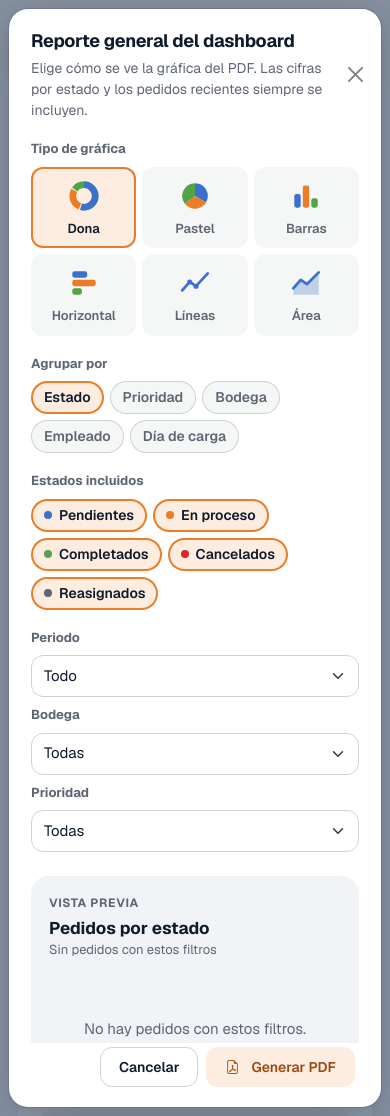
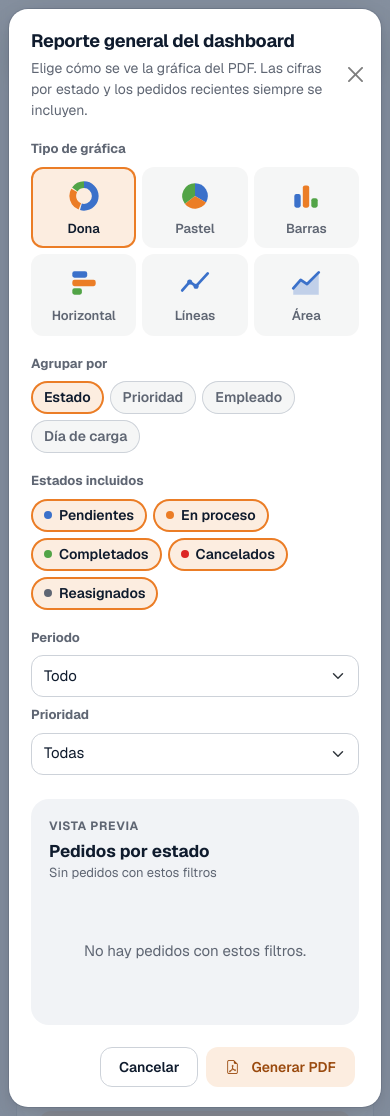
Before and after one commit to Parrrritaa/PickFlowAPP, an ASP.NET Core app: page /Reportes in a window 390 px wide, after a click on "Configurar y generar PDF". Run offline with ASP.NET Core 8, Linux system fonts and the light colour scheme; the visitor is signed in with stand-in values (Sample User, id 1); data that the repository does not hold is empty; some libraries are stand-ins or nearby versions.

Commit message:
Reportes, dashboard y avisos por bodega
Supervisor y auxiliar ven reportes, cifras de Inicio y el contador de
solicitudes solo de su bodega, sin selector de bodega. Los avisos de
solicitudes llegan solo a los supervisores de esa bodega.

```diff
--- a/Controllers/HomeController.cs
+++ b/Controllers/HomeController.cs
@@ -40,13 +40,13 @@ namespace PickingApp.Controllers
                 TotalCompletados = totales.Completados,
                 TotalCancelados = totales.Cancelados,
                 TotalReasignados = totales.Reasignados,
-                Bodegas = await _context.Bodegas.OrderBy(b => b.Nombre).ToListAsync(),
+                Bodegas = await _context.Bodegas.DelAlcance(User).OrderBy(b => b.Nombre).ToListAsync(),
                 UltimosPedidos = await UltimosPedidosAsync()
             });
         }
 
-        // Un pedido dividido se cuenta por sus partes, no como un pedido más
-        private IQueryable<Pedido> PedidosDeTrabajo() => _context.Pedidos.Where(p => !p.Partes.Any());
+        // Un pedido dividido se cuenta por sus partes, no como un pedido más. Supervisor y Auxiliar ven solo su bodega.
+        private IQueryable<Pedido> PedidosDeTrabajo() => _context.Pedidos.DelAlcance(User).Where(p => !p.Partes.Any());
 
         private async Task<(int Pendientes, int EnProceso, int Completados, int Cancelados, int Reasignados)> ContarPorEstadoAsync()
         {
@@ -114,11 +114,12 @@ namespace PickingApp.Controllers
             var totales = await ContarPorEstadoAsync();
             var (totalGrafica, categorias) = await ConsultarGraficaAsync(agrupar, dias, bodegaId, prioridad, estados);
 
-            // Descripción de los filtros que se ven en el encabezado del PDF
+            // Descripción de los filtros que se ven en el encabezado del PDF (con bodega fija, siempre la suya)
             var filtros = new List<string>();
-            if (bodegaId.HasValue)
+            var bodegaFiltro = User.BodegaVisible() ?? bodegaId;
+            if (bodegaFiltro.HasValue)
             {
-                var bodega = await _context.Bodegas.FindAsync(bodegaId.Value);
+                var bodega = await _context.Bodegas.DelAlcance(User).FirstOrDefaultAsync(b => b.Id == bodegaFiltro.Value);
                 if (bodega != null) filtros.Add($"Bodega: {bodega.Nombre}");
             }
             if (!string.IsNullOrWhiteSpace(prioridad)) filtros.Add($"Prioridad: {prioridad}");
--- a/Controllers/ReportesController.cs
+++ b/Controllers/ReportesController.cs
@@ -35,8 +35,8 @@ namespace PickingApp.Controllers
             // Listas para los reportes individuales (incluye inactivos para consultar su historial)
             return View(new ReportesIndexViewModel
             {
-                Empleados = await _context.Empleados.OrderBy(e => e.NombreCompleto).ToListAsync(),
-                Bodegas = await _context.Bodegas.OrderBy(b => b.Codigo).ToListAsync()
+                Empleados = await _context.Empleados.DelAlcance(User).OrderBy(e => e.NombreCompleto).ToListAsync(),
+                Bodegas = await _context.Bodegas.DelAlcance(User).OrderBy(b => b.Codigo).ToListAsync()
             });
         }
 
@@ -50,7 +50,7 @@ namespace PickingApp.Controllers
 
             if (empleadoId.HasValue)
             {
-                var empleado = await _context.Empleados.FindAsync(empleadoId.Value);
+                var empleado = await _context.Empleados.DelAlcance(User).FirstOrDefaultAsync(e => e.Id == empleadoId.Value);
                 if (empleado == null) return FiltroInvalido("El empleado seleccionado no existe.");
 
                 var pedidosEmpleado = await query
@@ -89,11 +89,10 @@ namespace PickingApp.Controllers
 
             var query = PedidosCompletadosEnPeriodo(periodo);
 
-            if (bodegaId.HasValue)
+            var (bodega, error) = await BodegaDelFiltroAsync(bodegaId);
+            if (error != null) return error;
+            if (bodega != null)
             {
-                var bodega = await _context.Bodegas.FindAsync(bodegaId.Value);
-                if (bodega == null) return FiltroInvalido("La bodega seleccionada no existe.");
-
                 var pedidosBodega = await query
                     .Where(p => p.BodegaId == bodega.Id)
                     .Include(p => p.Empleado)
@@ -148,11 +147,11 @@ namespace PickingApp.Controllers
             if (periodo.Desde is DateTime desde) query = query.Where(p => p.FechaCarga >= desde);
             if (periodo.HastaExclusivo is DateTime hasta) query = query.Where(p => p.FechaCarga < hasta);
 
+            var (bodega, error) = await BodegaDelFiltroAsync(bodegaId);
+            if (error != null) return error;
             string? filtro = null;
-            if (bodegaId.HasValue)
+            if (bodega != null)
             {
-                var bodega = await _context.Bodegas.FindAsync(bodegaId.Value);
-                if (bodega == null) return FiltroInvalido("La bodega seleccionada no existe.");
                 query = query.Where(p => p.BodegaId == bodega.Id);
                 filtro = $"Bodega: {bodega.Nombre} ({bodega.Codigo})";
             }
@@ -163,7 +162,7 @@ namespace PickingApp.Controllers
                 $"{pedidos.Count} pedidos, periodo: {periodo.Descripcion}. {filtro ?? "Todas las bodegas"}.");
 
             var pdfBytes = _reportService.GenerarReportePedidosPorPeriodoPdf(pedidos, periodo, filtro);
-            var sufijo = bodegaId.HasValue ? $"_{pedidos.FirstOrDefault()?.Bodega?.Codigo ?? $"Bodega{bodegaId}"}" : "";
+            var sufijo = bodega != null ? $"_{bodega.Codigo}" : "";
             return File(pdfBytes, "application/pdf", $"Reporte_Pedidos{sufijo}_{periodo.ParaArchivo}.pdf");
         }
 
@@ -180,7 +179,7 @@ namespace PickingApp.Controllers
 
             // "Reasignados" incluye los que se reasignaron y después se completaron o cancelaron:
             // el estado Reasignado solo dura mientras el pedido sigue en curso.
-            var query = _context.Pedidos
+            var query = _context.Pedidos.DelAlcance(User)
                 .Include(p => p.Empleado)
                 .Where(p => !p.Partes.Any());
             query = estado switch
@@ -288,7 +287,9 @@ namespace PickingApp.Controllers
             if (error != null) return error;
             if (bodega != null) query = query.Where(p => p.BodegaId == bodega.Id);
 
-            var datos = DatosCargaHoraria.De(await query.ToListAsync(), await _context.Empleados.Where(e => e.Activo).ToListAsync());
+            var enTurno = _context.Empleados.Where(e => e.Activo);
+            if (bodega != null) enTurno = enTurno.Where(e => e.BodegaId == bodega.Id);
+            var datos = DatosCargaHoraria.De(await query.ToListAsync(), await enTurno.ToListAsync());
             var filtro = bodega != null ? $"Bodega: {bodega.Nombre} ({bodega.Codigo})" : null;
 
             await _auditService.RegistrarAsync("Exportar PDF Carga Horaria", "Reportes",
@@ -297,11 +298,13 @@ namespace PickingApp.Controllers
                 $"Reporte_Carga_Horaria{(bodega != null ? "_" + bodega.Codigo : "")}_{periodo.ParaArchivo}.pdf");
         }
 
-        // Bodega elegida en el filtro (null = todas); si no existe, el error para volver a Reportes
+        // Bodega elegida en el filtro (null = todas); si no existe o es de otra, el error para volver a Reportes.
+        // Supervisor y Auxiliar no eligen: el reporte siempre es de su bodega, venga lo que venga en la URL.
         private async Task<(Bodega? Bodega, IActionResult? Error)> BodegaDelFiltroAsync(int? bodegaId)
         {
+            bodegaId = User.BodegaVisible() ?? bodegaId;
             if (!bodegaId.HasValue) return (null, null);
-            var bodega = await _context.Bodegas.FindAsync(bodegaId.Value);
+            var bodega = await _context.Bodegas.DelAlcance(User).FirstOrDefaultAsync(b => b.Id == bodegaId.Value);
             return bodega == null ? (null, FiltroInvalido("La bodega seleccionada no existe.")) : (bodega, null);
         }
 
@@ -309,7 +312,7 @@ namespace PickingApp.Controllers
         // completados). Los divididos cuentan por sus partes, igual que en el reporte de pedidos por periodo.
         private async Task<ResumenEstadosPedidos> ResumenEstadosAsync(PeriodoReporte periodo, int? empleadoId = null, int? bodegaId = null)
         {
-            var query = _context.Pedidos.Where(p => !p.Partes.Any());
+            var query = _context.Pedidos.DelAlcance(User).Where(p => !p.Partes.Any());
             if (periodo.Desde is DateTime desde) query = query.Where(p => p.FechaCarga >= desde);
             if (periodo.HastaExclusivo is DateTime hasta) query = query.Where(p => p.FechaCarga < hasta);
             if (empleadoId.HasValue) query = query.Where(p => p.EmpleadoId == empleadoId.Value);
@@ -323,7 +326,7 @@ namespace PickingApp.Controllers
         // Base de los reportes de tiempos: solo pedidos completados con tiempo real, filtrados por fecha de finalización
         private IQueryable<Pedido> PedidosCompletadosEnPeriodo(PeriodoReporte periodo)
         {
-            var query = _context.Pedidos
+            var query = _context.Pedidos.DelAlcance(User)
                 .Where(p => p.Estado == PedidoEstados.Completado && p.TiempoProcesamientoMinutos != null);
 
             if (periodo.Desde is DateTime desde) query = query.Where(p => p.FechaFinalizacion >= desde);
--- a/Services/Reglas/FlujoSolicitudes.cs
+++ b/Services/Reglas/FlujoSolicitudes.cs
@@ -20,7 +20,8 @@ namespace PickingApp.Services
             solicitud.BodegaId = solicitante.IdBodega();
             context.Solicitudes.Add(solicitud);
             await Avisos.AlRolAsync(context, tipo == TipoGestionableSupervisor ? Roles.IdSupervisor : Roles.IdAdministrador,
-                tituloAviso, $"El {solicitante.DescripcionParaNotificacion()} solicitó {queSolicito}.", tipoAviso, "/Solicitudes/Index");
+                tituloAviso, $"El {solicitante.DescripcionParaNotificacion()} solicitó {queSolicito}.", tipoAviso, "/Solicitudes/Index",
+                solicitud.BodegaId);
             await context.SaveChangesAsync();
             return solicitud;
         }
--- a/ViewComponents/MenuBadgesViewComponent.cs
+++ b/ViewComponents/MenuBadgesViewComponent.cs
@@ -39,7 +39,8 @@ namespace PickingApp.ViewComponents
                     await _context.Solicitudes.CountAsync(s => s.Estado == EstadosSolicitud.Pendiente),
 
                 "solicitudes" when userRole == Roles.Supervisor =>
-                    await _context.Solicitudes.CountAsync(s => s.Estado == EstadosSolicitud.Pendiente && s.TipoSolicitudId == TipoGestionableSupervisor),
+                    await _context.Solicitudes.DelAlcance(UserClaimsPrincipal)
+                        .CountAsync(s => s.Estado == EstadosSolicitud.Pendiente && s.TipoSolicitudId == TipoGestionableSupervisor),
 
                 _ => 0
             };
--- a/Views/Reportes/Index.cshtml
+++ b/Views/Reportes/Index.cshtml
@@ -7,6 +7,8 @@
     // Reportes de análisis: los de gestión solo para el Administrador; los de operación de bodega también para el Supervisor
     var esAdmin = User.IsInRole(Roles.Administrador);
     var esAdminOSupervisor = esAdmin || User.IsInRole(Roles.Supervisor);
+    // Supervisor y Auxiliar no eligen bodega: ReportesController siempre usa la suya
+    var bodegaFija = esAdmin ? null : bodegas.FirstOrDefault();
 
     // Tarjeta de un reporte de análisis que abre su diálogo
     void TarjetaAnalisis(string titulo, string descripcion, string modal, string? etiqueta)
@@ -46,7 +48,7 @@
                             <button type="button" class="btn-close" data-bs-dismiss="modal" aria-label="Cerrar"></button>
                         </div>
                         <div class="modal-body">
-                            @if (conBodega)
+                            @if (conBodega && esAdmin)
                             {
                                 <fieldset class="pf-campo">
                                     <legend class="pf-campo-titulo">Bodegas</legend>
@@ -107,6 +109,10 @@
 }
 
 <h1 class="pf-page-title">Reportes</h1>
+@if (bodegaFija != null)
+{
+    <p class="pf-reporte-desc">Todos los reportes salen con los pedidos de tu bodega: @bodegaFija.Nombre.</p>
+}
 
 <div class="row g-4">
     <!-- Tarjeta destacada: reporte general del dashboard (cifras, gráfica configurable y pedidos recientes) -->
@@ -148,7 +154,7 @@
         <div class="pf-report-card">
             <div>
                 <h3>Tiempos generales de entrega</h3>
-                <p>Agrupados por bodega: todas o una en particular.</p>
+                <p>@(esAdmin ? "Agrupados por bodega: todas o una en particular." : "Cada pedido completado de tu bodega y cuánto tardó.")</p>
             </div>
             <div>
                 <button type="button" class="btn-pf-blue w-100 py-2" data-bs-toggle="modal" data-bs-target="#modalReporteEntrega">
@@ -163,7 +169,7 @@
         <div class="pf-report-card">
             <div>
                 <h3>Pedidos por periodo</h3>
-                <p>Pedidos cargados en todo el historial o entre fechas, por bodega.</p>
+                <p>Pedidos cargados en todo el historial o entre fechas@(esAdmin ? ", por bodega" : "").</p>
             </div>
             <div>
                 <button type="button" class="btn-pf-blue w-100 py-2" data-bs-toggle="modal" data-bs-target="#modalReportePedidos">
@@ -241,7 +247,8 @@
                             <fieldset class="pf-campo">
                                 <legend class="pf-campo-titulo">Agrupar por</legend>
                                 <div class="pf-pildoras" role="radiogroup" aria-label="Agrupar por">
-                                    @foreach (var (valor, nombre) in new[] { ("estado", "Estado"), ("prioridad", "Prioridad"), ("bodega", "Bodega"), ("empleado", "Empleado"), ("dia", "Día de carga") })
+                                    @foreach (var (valor, nombre) in new[] { ("estado", "Estado"), ("prioridad", "Prioridad"), ("bodega", "Bodega"), ("empleado", "Empleado"), ("dia", "Día de carga") }
+                                        .Where(o => esAdmin || o.Item1 != "bodega"))
                                     {
                                         <label class="pf-pildora">
                                             <input type="radio" class="visually-hidden" name="agrupar" value="@valor" checked="@(valor == "estado")" />
@@ -269,8 +276,10 @@
                                 </div>
                             </fieldset>
 
+                            @* rgBodega se queda en la página porque el script lo lee; sin selector va vacío y el servidor usa la bodega fija *@
+                            @{ var colFiltro = esAdmin ? "col-sm-4" : "col-sm-6"; }
                             <div class="row g-2">
-                                <div class="col-sm-4">
+                                <div class="@colFiltro">
                                     <label class="pf-campo-titulo d-block" for="rgDias">Periodo</label>
                                     <select class="form-select" id="rgDias" name="dias">
                                         <option value="0">Todo</option>
@@ -279,7 +288,7 @@
                                         <option value="90">Últimos 90 días</option>
                                     </select>
                                 </div>
-                                <div class="col-sm-4">
+                                <div class="col-sm-4 @(esAdmin ? "" : "d-none")">
                                     <label class="pf-campo-titulo d-block" for="rgBodega">Bodega</label>
                                     <select class="form-select" id="rgBodega" name="bodegaId">
                                         <option value="">Todas</option>
@@ -289,7 +298,7 @@
                                         }
                                     </select>
                                 </div>
-                                <div class="col-sm-4">
+                                <div class="@colFiltro">
                                     <label class="pf-campo-titulo d-block" for="rgPrioridad">Prioridad</label>
                                     <select class="form-select" id="rgPrioridad" name="prioridad">
                                         <option value="">Todas</option>
@@ -368,11 +377,13 @@
                 <div class="modal-header border-0 pb-0">
                     <div>
                         <h5 class="modal-title fw-bold text-dark" id="tituloReporteEntrega">Tiempos generales de entrega</h5>
-                        <p class="pf-reporte-desc">Elige si el reporte incluye todas las bodegas o solo una.</p>
+                        <p class="pf-reporte-desc">@(esAdmin ? "Elige si el reporte incluye todas las bodegas o solo una." : "El resumen de tu bodega y el detalle de cada pedido completado.")</p>
                     </div>
                     <button type="button" class="btn-close" data-bs-dismiss="modal" aria-label="Cerrar"></button>
                 </div>
                 <div class="modal-body">
+                    @if (esAdmin)
+                    {
                     <fieldset class="pf-campo">
                         <legend class="pf-campo-titulo">Bodegas</legend>
                         @{ Segmentado("_alcance", "ent", "Todas", "Una bodega"); }
@@ -388,6 +399,7 @@
                             <div class="form-text">Incluye su resumen y el detalle de cada pedido completado.</div>
                         </div>
                     </fieldset>
+                    }
                     @{ Periodo("ent"); }
                 </div>
                 <div class="modal-footer border-0 pt-0">
@@ -406,11 +418,13 @@
                 <div class="modal-header border-0 pb-0">
                     <div>
                         <h5 class="modal-title fw-bold text-dark" id="tituloReportePedidos">Pedidos por periodo</h5>
-                        <p class="pf-reporte-desc">Todos los pedidos cargados, de todas las bodegas o de una.</p>
+                        <p class="pf-reporte-desc">@(esAdmin ? "Todos los pedidos cargados, de todas las bodegas o de una." : "Todos los pedidos cargados en tu bodega.")</p>
                     </div>
                     <button type="button" class="btn-close" data-bs-dismiss="modal" aria-label="Cerrar"></button>
                 </div>
                 <div class="modal-body">
+                    @if (esAdmin)
+                    {
                     <fieldset class="pf-campo">
                         <legend class="pf-campo-titulo">Bodegas</legend>
                         @{ Segmentado("_alcance", "ped", "Todas", "Una bodega"); }
@@ -425,6 +439,7 @@
                             </select>
                         </div>
                     </fieldset>
+                    }
                     @{ Periodo("ped"); }
                 </div>
                 <div class="modal-footer border-0 pt-0">
```
Also changed, not shown: Services/Avisos.cs (+6 -2 lines), Tests/PickingApp.Tests/AlcanceBodegaTests.cs (+26 -0 lines), Tests/PickingApp.Tests/FlujoSolicitudesTests.cs (+2 -1 lines), Tests/PickingApp.Tests/ReportesPdfTests.cs (+2 -2 lines), Views/Home/Index.cshtml (+13 -3 lines).
